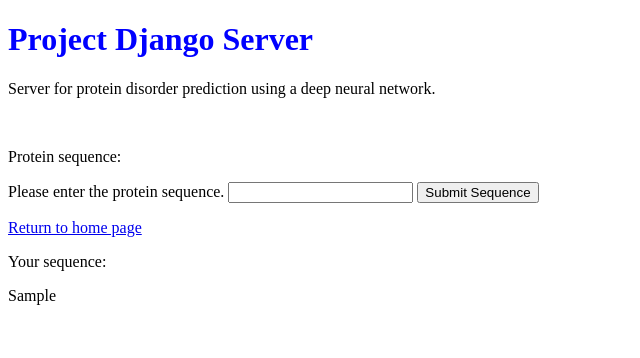
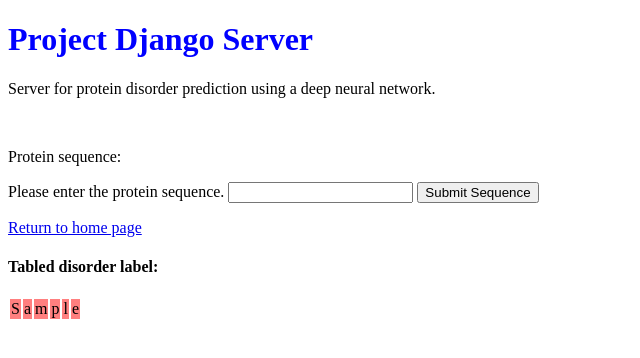
Before and after one commit to ryangregson01/L4-dissertation, a Django app: template src/django_server/django_server/templates/index.html in a window 1280 px wide. Shown: the top 358 px of the page, without its empty margins (0-640 px from the left). Run offline with Django 3.2, Linux system fonts and the light colour scheme; tables that the repository leaves empty hold one stand-in row (values such as "Sample post"); the template is opened without the code that fills it: values that come from a table or form of the project are taken from there, most other values are stand-ins (such as "Sample title", 1, 10 or a date in 2020).

Commit message:
Table created from sequence shown to user.
JavaScript to dynamically create a table given the user input.
Currently using random, but label is generated and the amino acids
that are ordered/disordered have different background colours.

```diff
--- a/src/django_server/django_server/static/style/index.css
+++ b/src/django_server/django_server/static/style/index.css
@@ -1,3 +1,23 @@
 h1 {
     color : blue;
 }
+
+/* Overflow class wraps long strings */
+.overflow {
+    max-width: 30%;
+    overflow-wrap: break-word;
+    word-wrap: break-word;
+    hyphens: auto;
+}
+
+td {
+    text-align: center;
+}
+
+.ordered {
+    background-color: rgba(0,255,0,0.5);
+}
+
+.disordered {
+    background-color: rgba(255,0,0,0.5);
+}
--- a/src/django_server/django_server/templates/index.html
+++ b/src/django_server/django_server/templates/index.html
@@ -33,8 +33,37 @@
     {% if input_seq %}
     <a href="{% url 'index' %}"><p>Return to home page</p></a>
 
-    <p>Your sequence: </p>
-    <p>{{ input_seq }}</p>
+    <h4>Tabled disorder label: </h4>
+    <script>
+    const string_seq = "{{ input_seq }}";
+    const string_label = "{{ generated_label }}";
+    // Table will have 60 characters along each row
+    const chunks = string_seq.match(/.{1,60}/g);
+    const table = document.createElement("table");
+    table.setAttribute('class', 'graph-wrapper');
+    // label indexer for separate label list as zipping the sequence and label together in a tuple is tricky to work with.
+    label_indexer = 0;
+    chunks.forEach(chunk => {
+        const row = document.createElement("tr");
+        for (let i = 0; i < chunk.length; i++) {
+            cell = document.createElement("td");
+            // chunk[i] is an amino acid identifier
+            cell.textContent = chunk[i]
+            // Identify if amino acid is labelled ordered/disordered
+            if (string_label[label_indexer] == '0') {
+                cell.setAttribute('class', 'ordered');
+            } else {
+                cell.setAttribute('class', 'disordered');
+            }
+            row.appendChild(cell);
+            label_indexer = label_indexer + 1;
+        }
+        table.appendChild(row);
+    });
+
+    document.body.appendChild(table);
+    </script>
     {% endif %}
+</div>
 
 {% endblock %}
```
Also changed, not shown: src/django_server/django_server/dashboard/views.py (+11 -0 lines).
